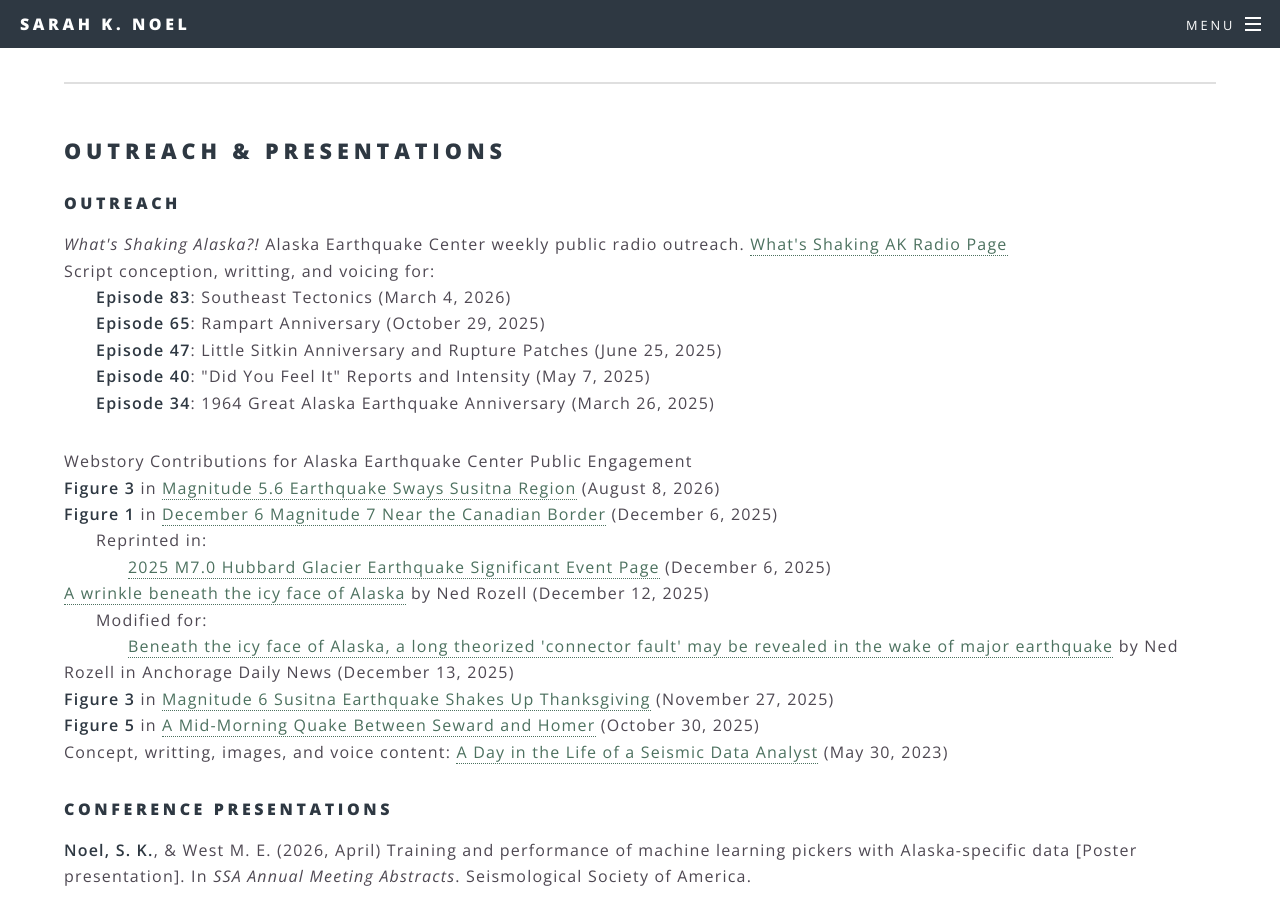
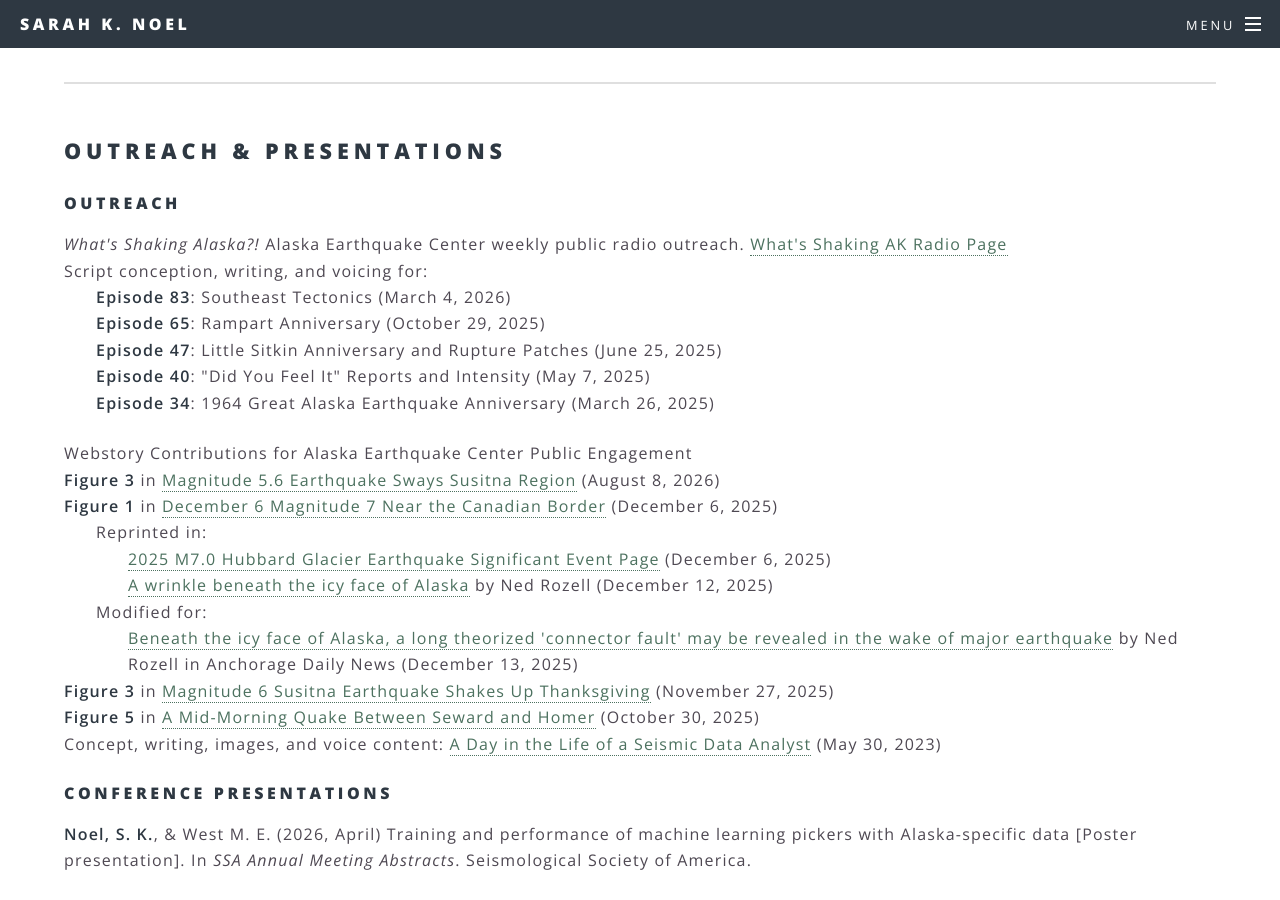
Before and after one commit to aknoel/academic, a Jekyll site: the page built from cv.html, in a window 1280 px wide and 900 px high, scrolled down 1311 px. Built offline with Jekyll 4.4.1, drawn with Linux system fonts in a browser that asks for light colours.

Commit message:
cv updates

```diff
--- a/cv.html
+++ b/cv.html
@@ -8,16 +8,16 @@ subtitle:
 <!-- educational overview -->
 <h2>Education</h2>
 
-<p><strong>Ph.D. Geophysics</strong> University of Alaska Fairbanks, 202X<br />
-<span style="margin-left: 2em;">Dissertation: Title</span>
+<p><strong>Ph.D. Geophysics</strong> University of Alaska Fairbanks, 202X
+<span style="display: block; margin-left: 2em;">Dissertation: Title</span>
 </p>
 
-<p><strong>M.S. Earth and Environmental Sciences</strong> University of New Orleans, 2021<br />
-<span style="margin-left: 2em;">Thesis: Sediment Re-Entrainment in Fine-Grained Delta Front Environments</span>
+<p><strong>M.S. Earth and Environmental Sciences</strong> University of New Orleans, 2021
+<span style="display: block; margin-left: 2em;">Thesis: Sediment Re-Entrainment in Fine-Grained Delta Front Environments</span>
 </p>
 
-<p><strong>B.S. Petroleum Engineering</strong> Colorado School of Mines, 2017<br />
-<span style="margin-left: 2em;">Minor: Geological Engineering</span>
+<p><strong>B.S. Petroleum Engineering</strong> Colorado School of Mines, 2017
+<span style="display: block; margin-left: 2em;">Minor: Geological Engineering</span>
 </p>
 
 <hr />
@@ -26,7 +26,7 @@ subtitle:
 <h2>Publications</h2>
 <h4>First Author Manuscripts</h4>
 <p><strong>Noel, S. K.</strong>, & West, M. E. (2025). Challenges and opportunities of machine learning earthquake
-	detection for regional monitoring. <i>Bulletin of the Seismological Society of America</i>, 115(5), 2096–2108.<br \>
+	detection for regional monitoring. <i>Bulletin of the Seismological Society of America</i>, 115(5), 2096–2108.<br />
 	<a href="https://doi.org/10.1785/0120250021" target="_blank" rel="noopener">DOI</a></p>
 
 <h4>Thesis and Dissertation</h4>
@@ -45,45 +45,57 @@ subtitle:
 <!-- presentations & outreach -->
 <h2>Outreach & Presentations</h2>
 <h4>Outreach</h4>
-<p><i>What's Shaking Alaska?!</i> Alaska Earthquake Center weekly public radio outreach.
-	<a href="https://earthquake.alaska.edu/AEC-radio">What's Shaking AK Radio Page</a><br \>
-	Script conception, writting, and voicing for:<br \>
-	<span style="margin-left: 2em;"><strong>Episode 83</strong>: Southeast Tectonics (March 4, 2026)</span><br \>
-	<span style="margin-left: 2em;"><strong>Episode 65</strong>: Rampart Anniversary (October 29, 2025)</span><br \>
-	<span style="margin-left: 2em;"><strong>Episode 47</strong>: Little Sitkin Anniversary and Rupture Patches (June 25, 2025)</span><br \>
-	<span style="margin-left: 2em;"><strong>Episode 40</strong>: "Did You Feel It" Reports and Intensity (May 7, 2025)</span><br \>
-	<span style="margin-left: 2em;"><strong>Episode 34</strong>: 1964 Great Alaska Earthquake Anniversary (March 26, 2025)</span>
-</p>
-<p>Webstory Contributions for Alaska Earthquake Center Public Engagement<br \>
+
+<div style="margin-bottom: 1.5em;">
+	<i>What's Shaking Alaska?!</i> Alaska Earthquake Center weekly public radio outreach.
+	<a href="https://earthquake.alaska.edu/AEC-radio" target="_blank" rel="noopener">What's Shaking AK Radio Page</a><br />
+	Script conception, writing, and voicing for:
+	<div style="margin-left: 2em;">
+		<strong>Episode 83</strong>: Southeast Tectonics (March 4, 2026)<br />
+		<strong>Episode 65</strong>: Rampart Anniversary (October 29, 2025)<br />
+		<strong>Episode 47</strong>: Little Sitkin Anniversary and Rupture Patches (June 25, 2025)<br />
+		<strong>Episode 40</strong>: "Did You Feel It" Reports and Intensity (May 7, 2025)<br />
+		<strong>Episode 34</strong>: 1964 Great Alaska Earthquake Anniversary (March 26, 2025)
+	</div>
+</div>
+
+<div style="margin-bottom: 1.5em;">
+	Webstory Contributions for Alaska Earthquake Center Public Engagement<br />
 	<strong>Figure 3</strong> in
 	<a href="https://earthquake.alaska.edu/magnitude-56-earthquake-sways-susitna-region" target="_blank" rel="noopener">
-		Magnitude 5.6 Earthquake Sways Susitna Region</a> (August 8, 2026)<br \>
+		Magnitude 5.6 Earthquake Sways Susitna Region</a> (August 8, 2026)<br />
 
 	<strong>Figure 1</strong> in
 	<a href="https://earthquake.alaska.edu/december-6-magnitude-7-near-canadian-border" target="_blank" rel="noopener">
-			December 6 Magnitude 7 Near the Canadian Border</a> (December 6, 2025)<br \>
-		<span style="margin-left: 2em;">Reprinted in:</span><br \>
-			<span style="margin-left: 4em;">
+		December 6 Magnitude 7 Near the Canadian Border</a> (December 6, 2025)
+
+		<div style="margin-left: 2em;">
+		Reprinted in:
+		<div style="margin-left: 2em;">
 			<a href="https://earthquake.alaska.edu/event/ak2025xzwiky/detail" target="_blank" rel="noopener">
-					2025 M7.0 Hubbard Glacier Earthquake Significant Event Page</a> (December 6, 2025)<br \>
+				2025 M7.0 Hubbard Glacier Earthquake Significant Event Page</a> (December 6, 2025)<br />
 			<a href="https://www.uaf.edu/news/a-wrinkle-beneath-the-icy-face-of-alaska.php" target="_blank" rel="noopener">
-					A wrinkle beneath the icy face of Alaska</a> by Ned Rozell (December 12, 2025)</span><br \>
-		<span style="margin-left: 2em;">Modified for:</span><br \>
-			<span style="margin-left: 4em;"><a href="https://www.adn.com/alaska-news/science/2025/12/13/beneath-the-icy-face-of-alaska-a-long-theorized-connector-fault-may-be-revealed-in-the-wake-of-major-earthquake/" target="_blank" rel="noopener">
-				Beneath the icy face of Alaska, a long theorized 'connector fault' may be revealed in the wake of
-				major earthquake</a> by Ned Rozell in Anchorage Daily News (December 13, 2025)</span><br \>
+				A wrinkle beneath the icy face of Alaska</a> by Ned Rozell (December 12, 2025)
+		</div>
+		Modified for:
+		<div style="margin-left: 2em;">
+			<a href="https://www.adn.com/alaska-news/science/2025/12/13/beneath-the-icy-face-of-alaska-a-long-theorized-connector-fault-may-be-revealed-in-the-wake-of-major-earthquake/" target="_blank" rel="noopener">
+				Beneath the icy face of Alaska, a long theorized 'connector fault' may be revealed in the wake of major
+				earthquake</a> by Ned Rozell in Anchorage Daily News (December 13, 2025)
+		</div>
+	</div>
 
 	<strong>Figure 3</strong> in
 	<a href="https://earthquake.alaska.edu/magnitude-6-susitna-earthquake-shakes-thanksgiving" target="_blank" rel="noopener">
-			Magnitude 6 Susitna Earthquake Shakes Up Thanksgiving</a> (November 27, 2025)<br \>
+		Magnitude 6 Susitna Earthquake Shakes Up Thanksgiving</a> (November 27, 2025)<br />
 	<strong>Figure 5</strong> in
 	<a href="https://earthquake.alaska.edu/mid-morning-quake-between-seward-and-homer" target="_blank" rel="noopener">
-			A Mid-Morning Quake Between Seward and Homer</a> (October 30, 2025)<br \>
+		A Mid-Morning Quake Between Seward and Homer</a> (October 30, 2025)<br />
 
-	Concept, writting, images, and voice content:
+	Concept, writing, images, and voice content:
 	<a href="https://earthquake.alaska.edu/day-life-seismic-data-analyst" target="_blank" rel="noopener">
-			A Day in the Life of a Seismic Data Analyst</a> (May 30, 2023)<br \>
-</p>
+		A Day in the Life of a Seismic Data Analyst</a> (May 30, 2023)
+</div>
 
 <h4>Conference Presentations</h4>
 
```
Lines whose indentation alone changed are shown as unchanged.
